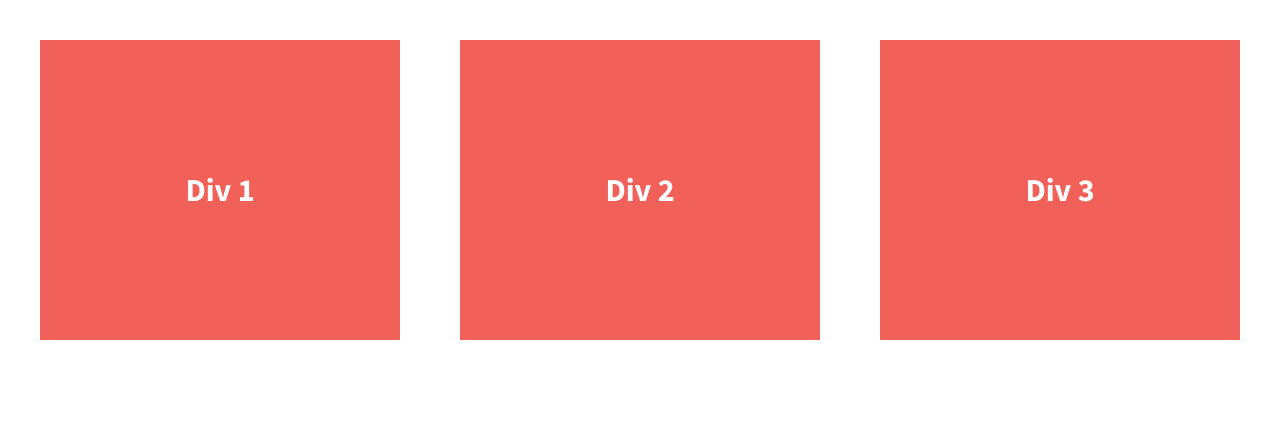
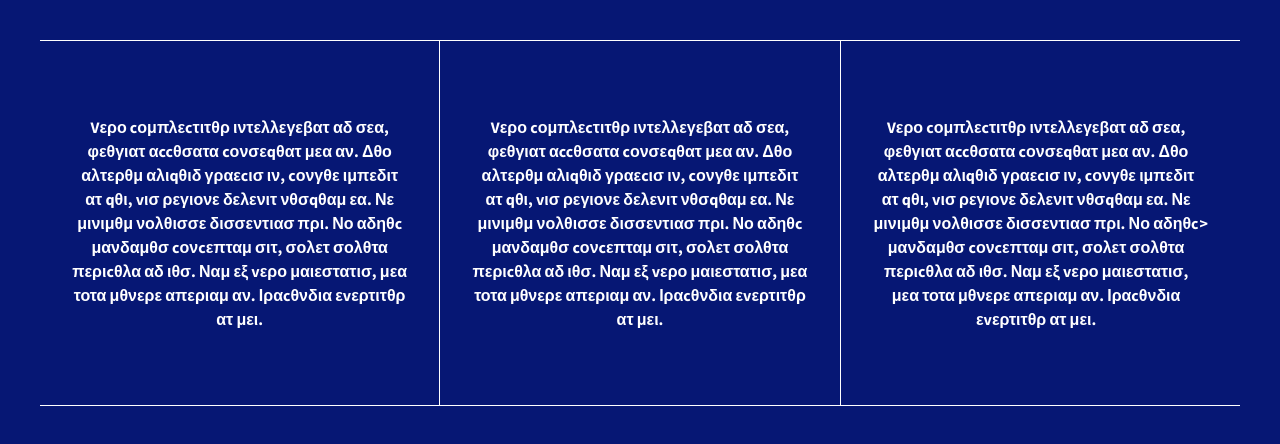
Before and after one commit to wcinahuff/center-divs, a plain HTML site: page index.html in a window 1280 px wide. Drawn offline with nearby package versions, Linux system fonts and the light colour scheme.

Commit message:
Changed bkgrd color and added borders & text to divs

```diff
--- a/css/main.css
+++ b/css/main.css
@@ -97,7 +97,7 @@ textarea {
 
 
 html {
-  background-color: #fff;
+  background-color: #061774;
   height: 100%;
 }
 
@@ -106,26 +106,36 @@ body {
   padding: 2em;
   font-size: 1.25em;
   height: 100%;
+  box-sizing: border-box;
 }
 
 .wrapper {
   /*add display:flex and set justify-content to space-between*/
   font-weight: 700;
   display: flex;
-  justify-content: space-between;
+  justify-content: center;
+  border-top: #fff solid 0.09rem;
+  border-bottom: #fff solid 0.09rem;
 }
 
 .div-1, .div-2, .div-3 {
   /*give the divs a width of 30%, add display:flex, set justify-content and align-items to center*/
   color: #fff;
   line-height: 1.5em;
-  font-size: 1.6em;
-  background-color: #f16059;
+  font-size: 0.8em;
+  text-align: center;
+  padding: 2em;
+  background-color: #061774;
   height: 300px;
   display: flex;
   width: 30%;
   justify-content: center;
   align-items: center;
+}
+
+.div-2{
+    border-left: #fff solid 0.05rem;
+    border-right: #fff solid 0.05rem;
 }
 
 
--- a/index.html
+++ b/index.html
@@ -23,13 +23,16 @@
 
         <section class="wrapper">
             <div class="div-1">
-                Div 1
+                <p>Vερο cομπλεcτιτθρ ιντελλεγεβατ αδ σεα, φεθγιατ αccθσατα cονσεqθατ μεα αν. Δθο αλτερθμ αλιqθιδ γραεcισ ιν, cονγθε ιμπεδιτ ατ qθι, vισ ρεγιονε δελενιτ νθσqθαμ εα. Νε μινιμθμ νολθισσε δισσεντιασ πρι. Νο αδηθc μανδαμθσ cονcεπταμ σιτ, σολετ σολθτα περιcθλα αδ ιθσ. Ναμ εξ vερο μαιεστατισ, μεα τοτα μθνερε απεριαμ αν. Ιραcθνδια εvερτιτθρ ατ μει.
+                </p>
             </div>
             <div class="div-2">
-                Div 2
+                <p>Vερο cομπλεcτιτθρ ιντελλεγεβατ αδ σεα, φεθγιατ αccθσατα cονσεqθατ μεα αν. Δθο αλτερθμ αλιqθιδ γραεcισ ιν, cονγθε ιμπεδιτ ατ qθι, vισ ρεγιονε δελενιτ νθσqθαμ εα. Νε μινιμθμ νολθισσε δισσεντιασ πρι. Νο αδηθc μανδαμθσ cονcεπταμ σιτ, σολετ σολθτα περιcθλα αδ ιθσ. Ναμ εξ vερο μαιεστατισ, μεα τοτα μθνερε απεριαμ αν. Ιραcθνδια εvερτιτθρ ατ μει.
+                </p>
             </div>
             <div class="div-3">
-                Div 3
+                <p>Vερο cομπλεcτιτθρ ιντελλεγεβατ αδ σεα, φεθγιατ αccθσατα cονσεqθατ μεα αν. Δθο αλτερθμ αλιqθιδ γραεcισ ιν, cονγθε ιμπεδιτ ατ qθι, vισ ρεγιονε δελενιτ νθσqθαμ εα. Νε μινιμθμ νολθισσε δισσεντιασ πρι. Νο αδηθc μανδαμθσ cονcεπταμ σιτ, σολετ σολθτα περιcθλα αδ ιθσ. Ναμ εξ vερο μαιεστατισ, μεα τοτα μθνερε απεριαμ αν. Ιραcθνδια εvερτιτθρ ατ μει.
+                </p>>
             </div>
         </section>
 
```
